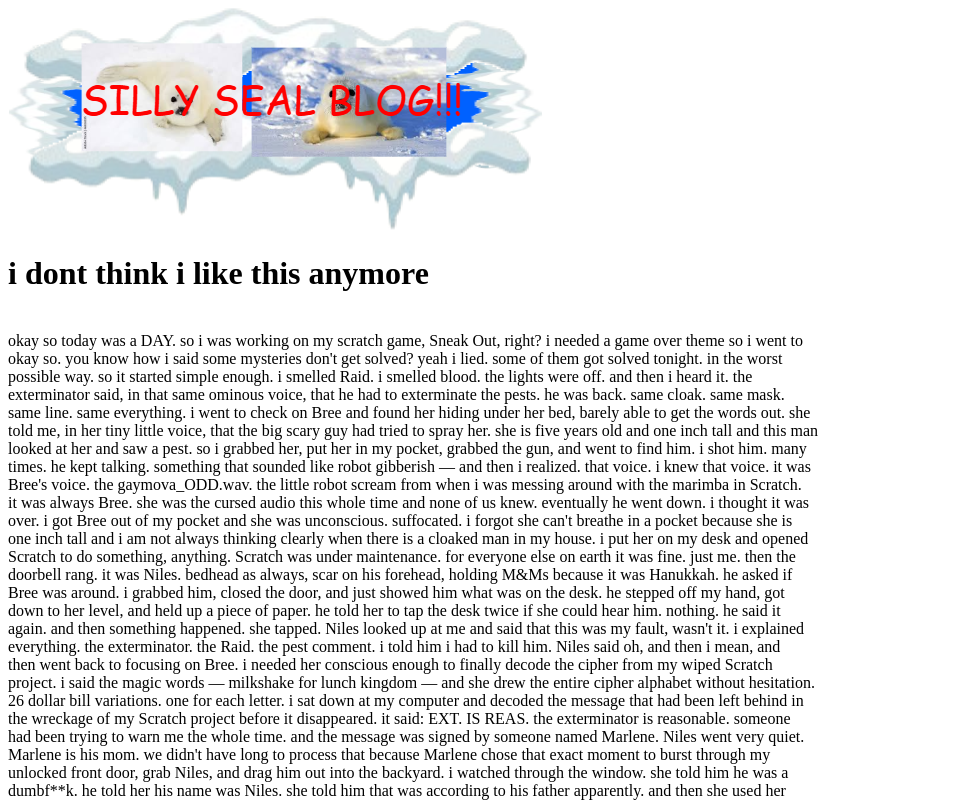
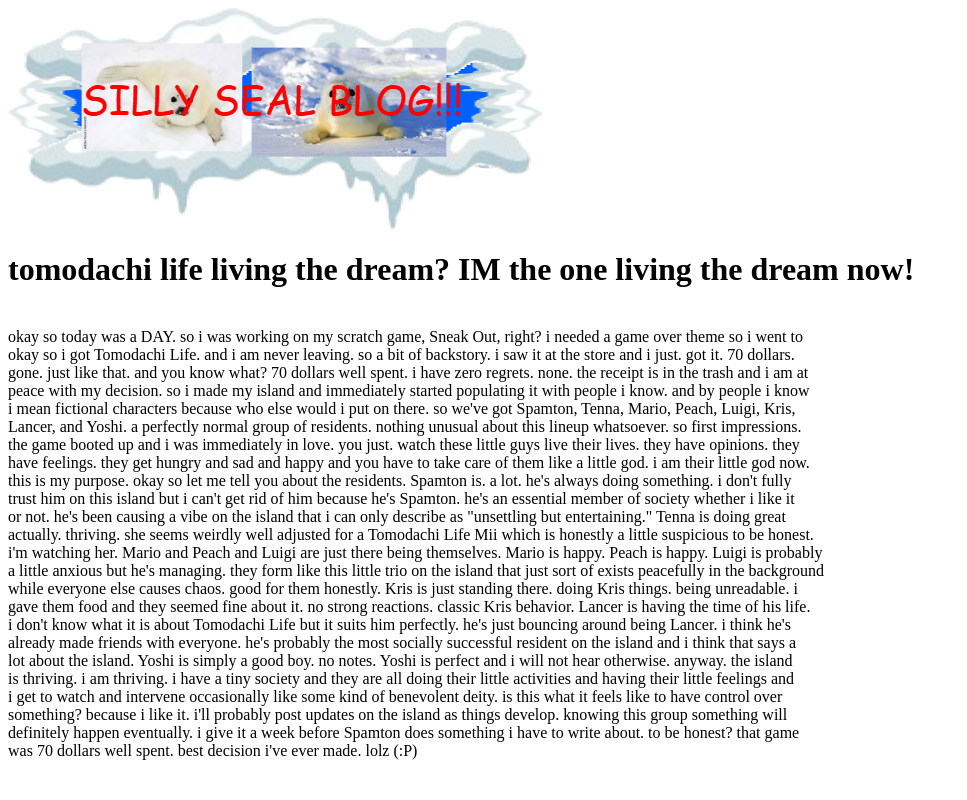
Before and after one commit to coolpuppycute/sillysealblog, a plain HTML site: page tomodachi.html in a window 1280 px wide. Shown: the top 800 px of the page, without its empty margins (0-967 px from the left). Drawn offline with Linux system fonts and the light colour scheme.

Commit message:
Update tomodachi.html

```diff
--- a/tomodachi.html
+++ b/tomodachi.html
@@ -1,44 +1,20 @@
-<!DOCTYPE html>
-<html lang="en">
-  <head>
-    <meta charset="UTF-8">
-    <meta name="viewport" content="width=device-width, initial scale=1.0">
-      <title>i dont think i like this anymore - SILLY SEAL BLOG!!!</title>
-    <link rel="stylesheet" href="styles.css">
-  </head>
   <body>
     <img src="media/silly seal blog!.png" alt="SILLY SEAL BLOG!">
-    <br><h1>i dont think i like this anymore</h1><br>
- okay so today was a DAY. so i was working on my scratch game, Sneak Out, right? i needed a game over theme so i went to<br>
-okay so. you know how i said some mysteries don't get solved? yeah i lied. some of them got solved tonight. in the worst<br> possible way.
-so it started simple enough. i smelled Raid. i smelled blood. the lights were off. and then i heard it. the<br> exterminator said, in that same ominous voice, that he had to exterminate the pests. he was back. same cloak. same mask.<br> same line. same everything.
-i went to check on Bree and found her hiding under her bed, barely able to get the words out. she<br> told me, in her tiny little voice, that the big scary guy had tried to spray her. she is five years old and one inch tall and this man<br> looked at her and saw a pest.
-so i grabbed her, put her in my pocket, grabbed the gun, and went to find him. i shot him. many<br> times. he kept talking. something that sounded like robot gibberish — and then i realized. that voice. i knew that voice. it was<br> Bree's voice. the gaymova_ODD.wav. the little robot scream from when i was messing around with the marimba in Scratch.<br> it was always Bree. she was the cursed audio this whole time and none of us knew.
-eventually he went down. i thought it was<br> over.
-i got Bree out of my pocket and she was unconscious. suffocated. i forgot she can't breathe in a pocket because she is<br> one inch tall and i am not always thinking clearly when there is a cloaked man in my house. i put her on my desk and opened<br> Scratch to do something, anything. Scratch was under maintenance. for everyone else on earth it was fine. just me.
-then the<br> doorbell rang.
-it was Niles. bedhead as always, scar on his forehead, holding M&Ms because it was Hanukkah. he asked if<br> Bree was around. i grabbed him, closed the door, and just showed him what was on the desk.
-he stepped off my hand, got<br> down to her level, and held up a piece of paper. he told her to tap the desk twice if she could hear him. nothing. he said it<br> again. and then something happened. she tapped.
-Niles looked up at me and said that this was my fault, wasn't it. i explained<br> everything. the exterminator. the Raid. the pest comment. i told him i had to kill him. Niles said oh, and then i mean, and<br> then went back to focusing on Bree.
-i needed her conscious enough to finally decode the cipher from my wiped Scratch<br> project. i said the magic words — milkshake for lunch kingdom — and she drew the entire cipher alphabet without hesitation.<br> 26 dollar bill variations. one for each letter.
-i sat down at my computer and decoded the message that had been left behind in<br> the wreckage of my Scratch project before it disappeared.
-it said: EXT. IS REAS.
-the exterminator is reasonable. someone<br> had been trying to warn me the whole time. and the message was signed by someone named Marlene.
-Niles went very quiet.<BR> Marlene is his mom.
-we didn't have long to process that because Marlene chose that exact moment to burst through my<BR> unlocked front door, grab Niles, and drag him out into the backyard. i watched through the window. she told him he was a<br> dumbf**k. he told her his name was Niles. she told him that was according to his father apparently. and then she used her<br> giant hands and ripped his head clean off.
-i stood at the window with Bree on my shoulder and didn't say anything.
-and then<br> from behind me, from the floor where i had left him for dead, the exterminator spoke. he said he had successfully exterminated<br> one pest. he was keeping score. Niles was pest number one. Bree was pest number two — still alive, so she didn't count yet.<br> Marlene had sent him after both of them.
-i shot him again. many more times than before. then i threw him outside.
-Marlene<br> reached through the window and stole my notepad. just grabbed it and launched it across the street like it was nothing. this<br> notepad is where i write everything for the blog. she wanted the story gone.
-i went and retrieved it.
-then i walked to Niles'<br> dad's house. his actual dad. not the exterminator. i'm sleeping here tonight. Bree is with me, holding the notepad.
-Marlene<br> is still out there.
-the exterminator is dead. again. probably for real this time.
-Niles is gone.
-and i still don't know why Marlene<br> wanted them both exterminated, or how she got into my Scratch files, or what the rest of the cipher said, or why TurboWarp<br> is still darker with no changelog.
-some mysteries get solved. and then new ones show up immediately to replace them.<br><br>
-
-I have no "lol" for this one.<br>
-I'm don't think I'm mentally stable anymore... so you're lucky if I post tomorrow
+    <br><h1>tomodachi life living the dream? IM the one living the dream now!</h1><br>
+    okay so today was a DAY. so i was working on my scratch game, Sneak Out, right? i needed a game over theme so i went to<br>
+    okay so i got Tomodachi Life. and i am never leaving.
+so a bit of backstory. i saw it at the store and i just. got it. 70 dollars.<br> gone. just like that. and you know what? 70 dollars well spent. i have zero regrets. none. the receipt is in the trash and i am at<br> peace with my decision.
+so i made my island and immediately started populating it with people i know. and by people i know<br> i mean fictional characters because who else would i put on there. so we've got Spamton, Tenna, Mario, Peach, Luigi, Kris,<br> Lancer, and Yoshi. a perfectly normal group of residents. nothing unusual about this lineup whatsoever.
+so first impressions.<br> the game booted up and i was immediately in love. you just. watch these little guys live their lives. they have opinions. they<br> have feelings. they get hungry and sad and happy and you have to take care of them like a little god. i am their little god now.<br> this is my purpose.
+okay so let me tell you about the residents.
+Spamton is. a lot. he's always doing something. i don't fully<br> trust him on this island but i can't get rid of him because he's Spamton. he's an essential member of society whether i like it<br> or not. he's been causing a vibe on the island that i can only describe as "unsettling but entertaining."
+Tenna is doing great<br> actually. thriving. she seems weirdly well adjusted for a Tomodachi Life Mii which is honestly a little suspicious to be honest.<br> i'm watching her.
+Mario and Peach and Luigi are just there being themselves. Mario is happy. Peach is happy. Luigi is probably<br> a little anxious but he's managing. they form like this little trio on the island that just sort of exists peacefully in the background<br> while everyone else causes chaos. good for them honestly.
+Kris is just standing there. doing Kris things. being unreadable. i<br> gave them food and they seemed fine about it. no strong reactions. classic Kris behavior.
+Lancer is having the time of his life.<br> i don't know what it is about Tomodachi Life but it suits him perfectly. he's just bouncing around being Lancer. i think he's<br> already made friends with everyone. he's probably the most socially successful resident on the island and i think that says a<br> lot about the island.
+Yoshi is simply a good boy. no notes. Yoshi is perfect and i will not hear otherwise.
+anyway. the island<br> is thriving. i am thriving. i have a tiny society and they are all doing their little activities and having their little feelings and<br> i get to watch and intervene occasionally like some kind of benevolent deity.
+is this what it feels like to have control over<br> something? because i like it.
+i'll probably post updates on the island as things develop. knowing this group something will<br> definitely happen eventually. i give it a week before Spamton does something i have to write about. to be honest? that game<br> was 70 dollars well spent. best decision i've ever made. lolz (:P)
   </body>
 </html>
```
